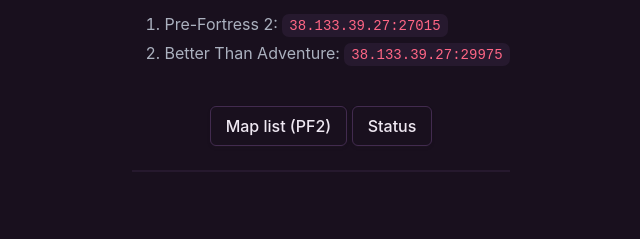
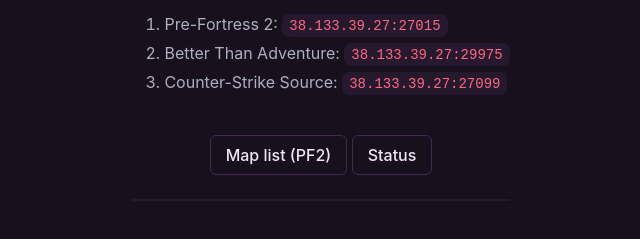
Before and after one commit to CaltropNetwork/website, a plain HTML site: page servers/index.html in a window 1280 px wide. Shown: the part 763-1002 px from the top of the page, without its empty margins (319-959 px from the left). Drawn offline with Linux system fonts and the light colour scheme.

Commit message:
Add CSS server

```diff
--- a/servers/index.html
+++ b/servers/index.html
@@ -100,6 +100,7 @@
         <ol>
         <li><p>Pre-Fortress 2:&nbsp;<a href="https://steamconnect.site/?38.133.39.27:27015" rel="noopener noreferrer" data-umami-event="PF2 Join button"><code>38.133.39.27:27015</code></a></p></li>
         <li><p>Better Than Adventure:&nbsp;<code>38.133.39.27:29975</code></p></li>
+        <li><p>Counter-Strike Source:&nbsp;<a href="https://steamconnect.site/?38.133.39.27:27099" rel="noopener noreferrer" data-umami-event="CSS Join button"><code>38.133.39.27:27099</code></a></p></li>
         </ol>
         <br>
         <p align="center"><a class="button" href="https://caltropnetwork.github.io/maplist" target="_blank" rel="noopener noreferrer" data-umami-event="Maplist button">Map list (PF2)</a> <a class="button" href="https://stats.uptimerobot.com/4PWO2UYXJN/796067034" target="_blank" rel="noopener noreferrer" data-umami-event="Status button">Status</a></p>
```
